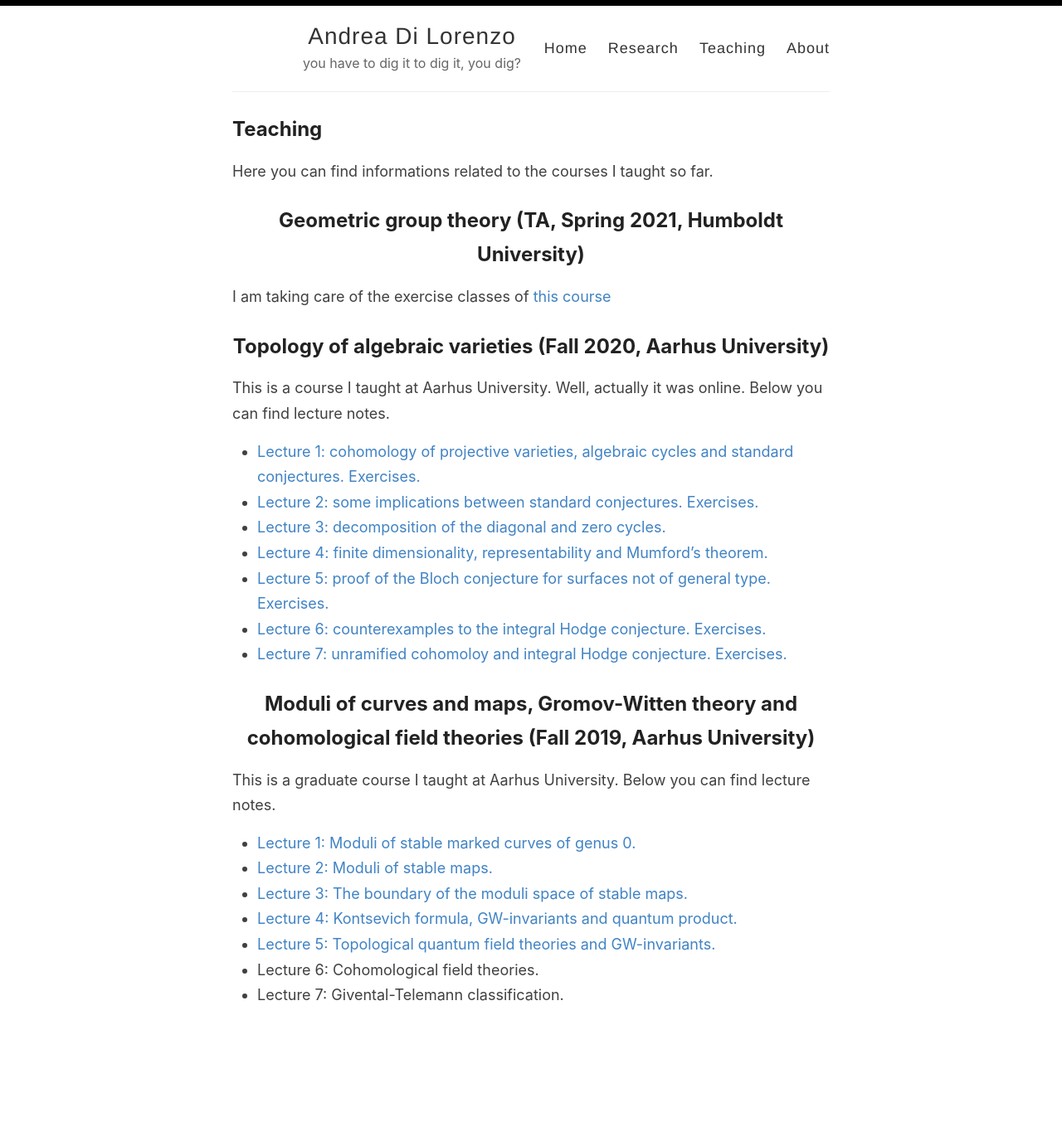
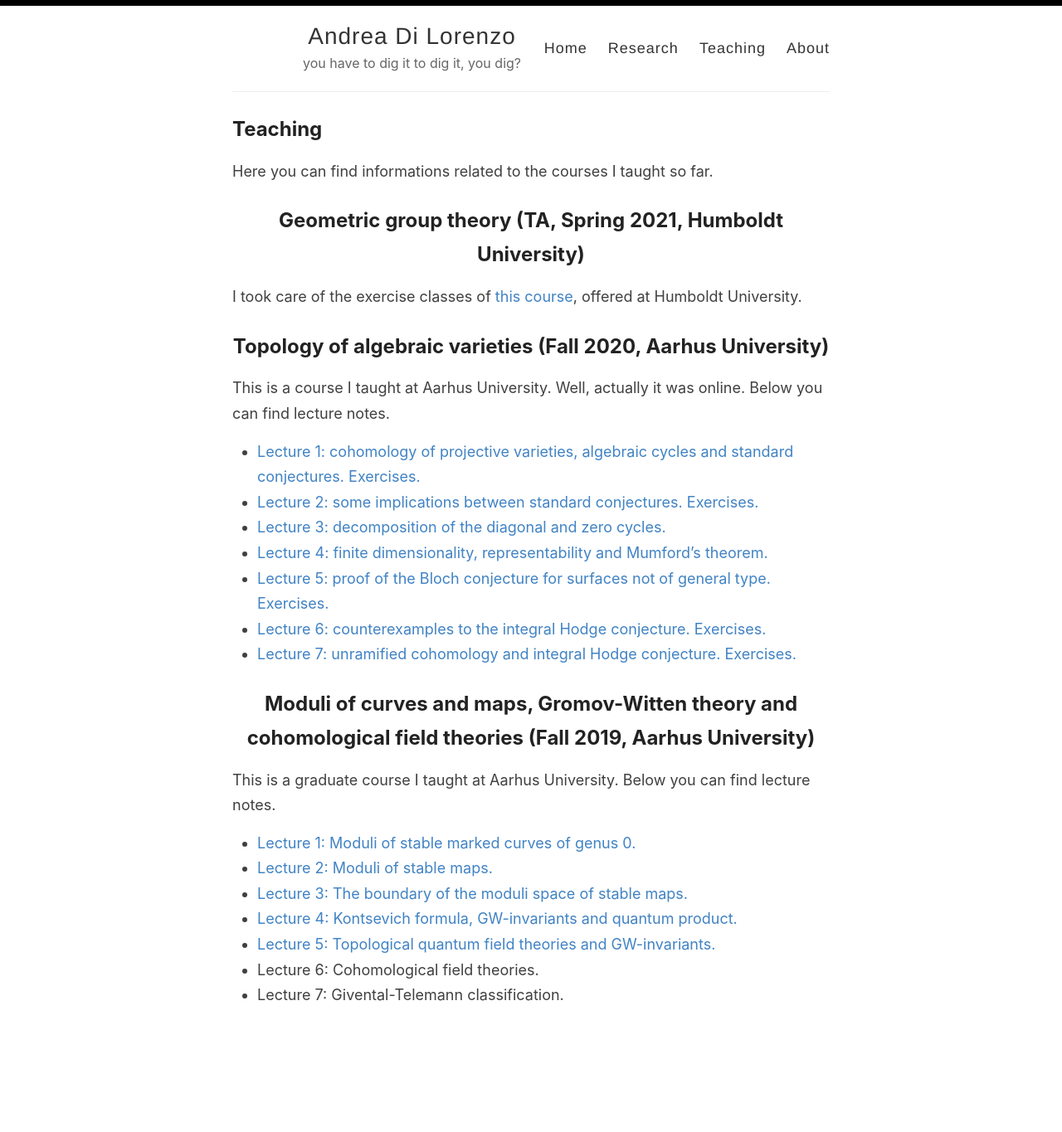
Before and after one commit to anddil/anddil.github.io, a Jekyll site: the page built from _pages/teaching.md, in a window 1280 px wide. Shown: the whole page at 83% size. Built offline with Jekyll 4.4.1, drawn with Linux system fonts in a browser that asks for light colours.

Commit message:
Update teaching.md

```diff
--- a/_pages/teaching.md
+++ b/_pages/teaching.md
@@ -6,7 +6,7 @@ permalink: /teaching/
 Here you can find informations related to the courses I taught so far.
 ## Geometric group theory (TA, Spring 2021, Humboldt University)
 
-I am taking care of the exercise classes of [this course](https://agnes.hu-berlin.de/lupo/rds;jsessionid=699B1985270B9C4540D4CD852EFA4D77.detritus_reserve?state=verpublish&status=init&vmfile=no&moduleCall=webInfo&publishConfFile=webInfo&publishSubDir=veranstaltung&veranstaltung.veranstid=181414)
+I took care of the exercise classes of [this course](https://agnes.hu-berlin.de/lupo/rds;jsessionid=699B1985270B9C4540D4CD852EFA4D77.detritus_reserve?state=verpublish&status=init&vmfile=no&moduleCall=webInfo&publishConfFile=webInfo&publishSubDir=veranstaltung&veranstaltung.veranstid=181414), offered at Humboldt University.
 
 ## Topology of algebraic varieties (Fall 2020, Aarhus University)
 
@@ -19,7 +19,7 @@ Below you can find lecture notes.
 - [Lecture 4: finite dimensionality, representability and Mumford's theorem.](TopAlgVars/Lecture4.pdf)
 - [Lecture 5: proof of the Bloch conjecture for surfaces not of general type.](TopAlgVars/Lecture5.pdf) [Exercises.](TopAlgVars/Exercises5.pdf)
 - [Lecture 6: counterexamples to the integral Hodge conjecture.](TopAlgVars/Lecture6.pdf) [Exercises.](TopAlgVars/Exercises6.pdf)
-- [Lecture 7: unramified cohomoloy and integral Hodge conjecture.](TopAlgVars/Lecture7.pdf) [Exercises.](TopAlgVars/Exercises7.pdf)
+- [Lecture 7: unramified cohomology and integral Hodge conjecture.](TopAlgVars/Lecture7.pdf) [Exercises.](TopAlgVars/Exercises7.pdf)
 
 ## Moduli of curves and maps, Gromov-Witten theory and cohomological field theories (Fall 2019, Aarhus University)
 
```
